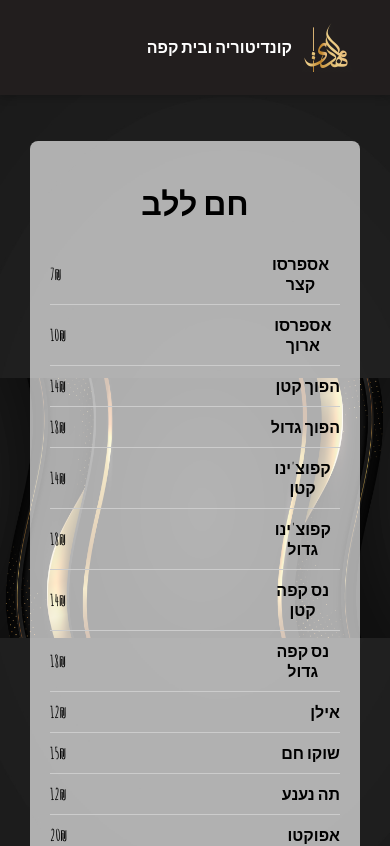
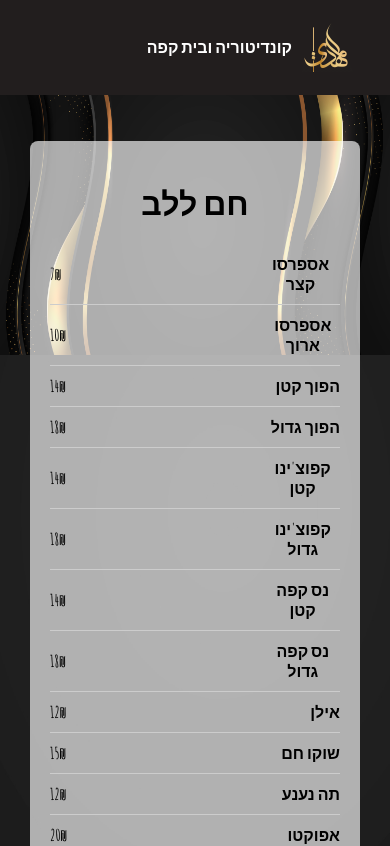
Before and after one commit to RaafatMarzuq/Al-Mahdi-Sweets, a React (Create React App) app: page /coffeeMenu in a window 390 px wide. Shown: the top 846 px of the page. Built offline with nearby package versions, Linux system fonts and the light colour scheme.

Commit message:
adding css

```diff
--- a/src/backgroundStyle.css
+++ b/src/backgroundStyle.css
@@ -21,7 +21,6 @@
     .menu-container {
     background-image: url('../public/images/background1.jpg');
     background-size: contain;
-    background-position: center;
     background-repeat: no-repeat;
     }
   }
```
